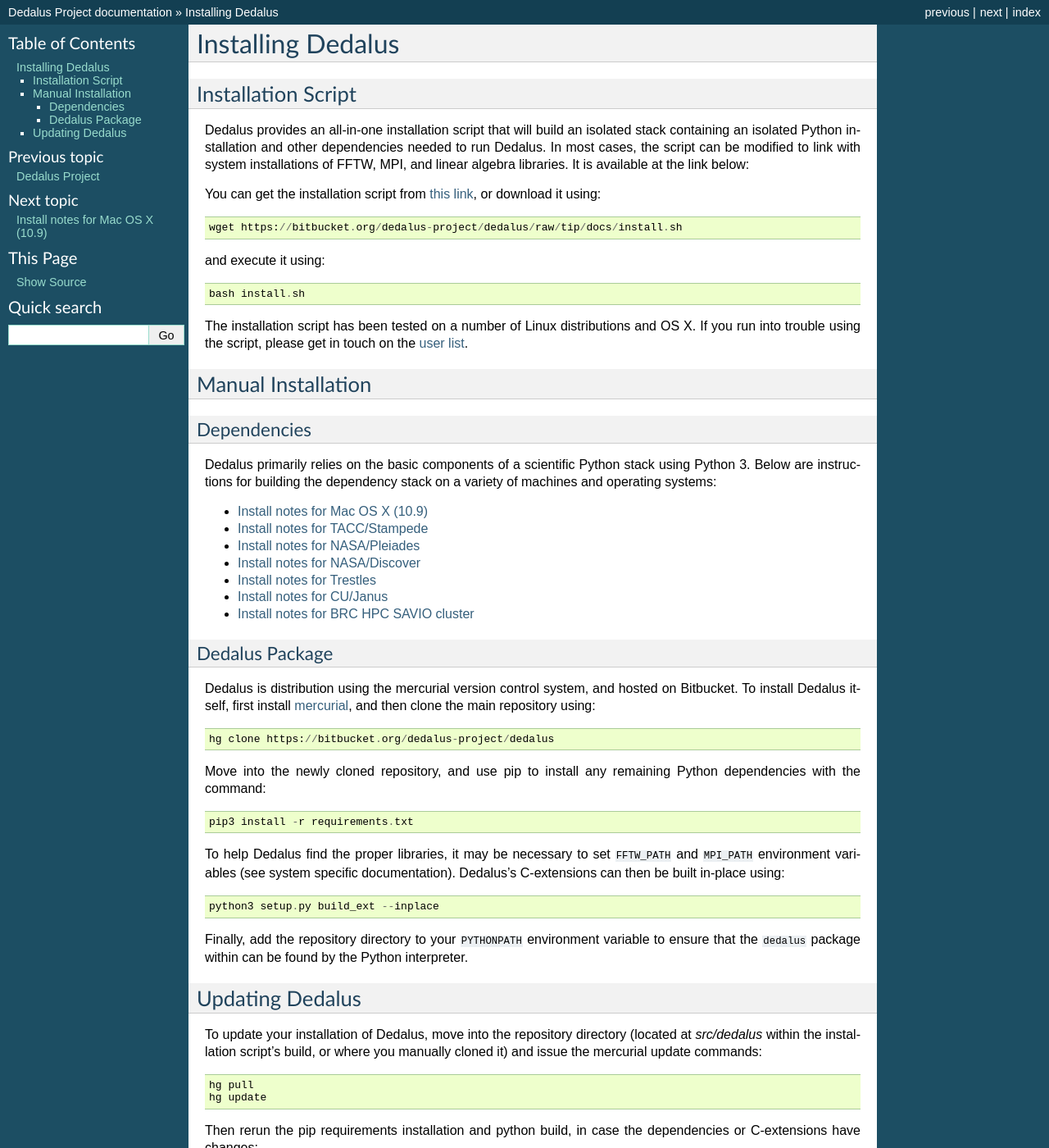
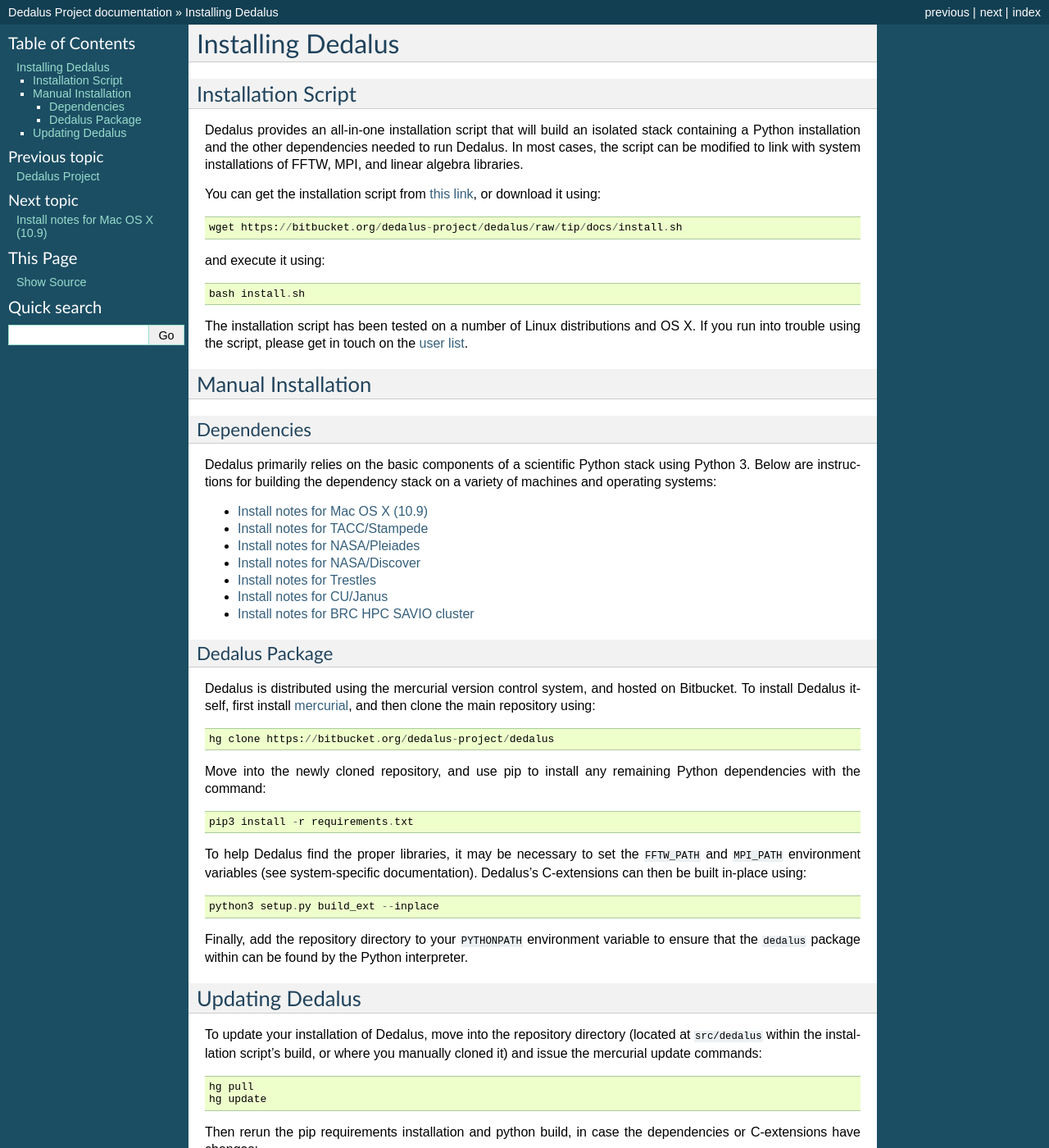
Before and after one commit to DedalusProject/dedalus, a Sphinx documentation site: the page built from docs/installation.rst, in a window 1280 px wide and 1400 px high. Shown: the whole window at 82% size. Built offline with Sphinx 7.4.7, drawn with Linux system fonts in a browser that asks for light colours; formulas are drawn with MathJax 3.

Commit message:
Fix some docs typos
hg hash: fc8553a8dd2dfdbe6321b8b1bb976b387d3ebb26

```diff
--- a/docs/installation.rst
+++ b/docs/installation.rst
@@ -4,9 +4,8 @@
 Installation Script
 ===================
 
-Dedalus provides an all-in-one installation script that will build an isolated stack containing an isolated Python installation and other dependencies needed to run Dedalus.
+Dedalus provides an all-in-one installation script that will build an isolated stack containing a Python installation and the other dependencies needed to run Dedalus.
 In most cases, the script can be modified to link with system installations of FFTW, MPI, and linear algebra libraries.
-It is available at the link below:
 
 You can get the installation script from `this link <https://bitbucket.org/dedalus-project/dedalus/raw/tip/docs/install.sh>`_, or download it using::
 
@@ -42,7 +41,7 @@
 Dedalus Package
 ---------------
 
-Dedalus is distribution using the mercurial version control system, and hosted on Bitbucket.
+Dedalus is distributed using the mercurial version control system, and hosted on Bitbucket.
 To install Dedalus itself, first install `mercurial <http://mercurial.selenic.com>`_, and then clone the main repository using::
 
     hg clone https://bitbucket.org/dedalus-project/dedalus
@@ -51,7 +50,7 @@
 
     pip3 install -r requirements.txt
 
-To help Dedalus find the proper libraries, it may be necessary to set ``FFTW_PATH`` and ``MPI_PATH`` environment variables (see system specific documentation).
+To help Dedalus find the proper libraries, it may be necessary to set the ``FFTW_PATH`` and ``MPI_PATH`` environment variables (see system-specific documentation).
 Dedalus's C-extensions can then be built in-place using::
 
     python3 setup.py build_ext --inplace
@@ -61,7 +60,7 @@
 Updating Dedalus
 ================
 
-To update your installation of Dedalus, move into the repository directory (located at `src/dedalus` within the installation script's build, or where you manually cloned it) and issue the mercurial update commands::
+To update your installation of Dedalus, move into the repository directory (located at ``src/dedalus`` within the installation script's build, or where you manually cloned it) and issue the mercurial update commands::
 
     hg pull
     hg update
```
